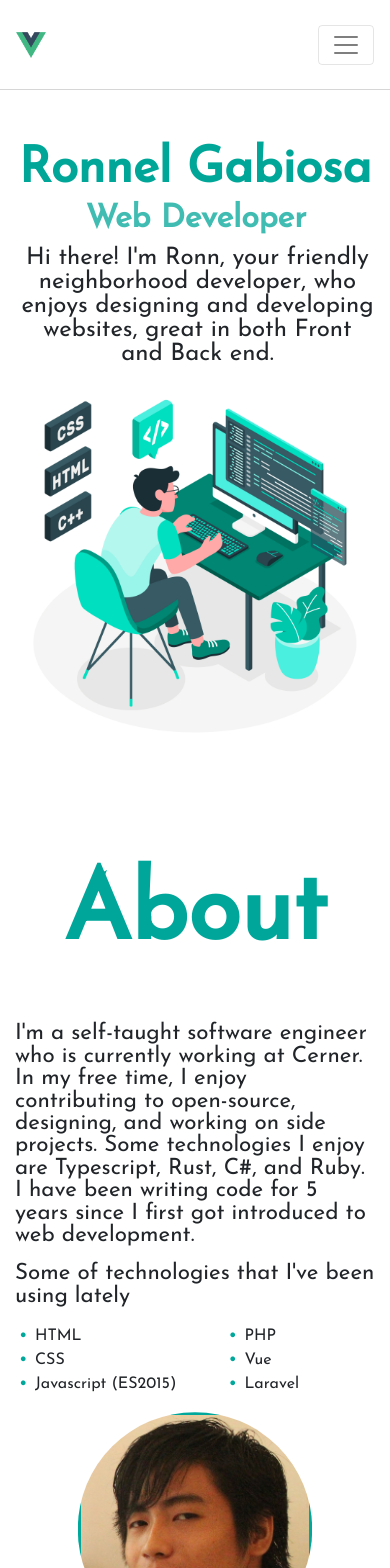
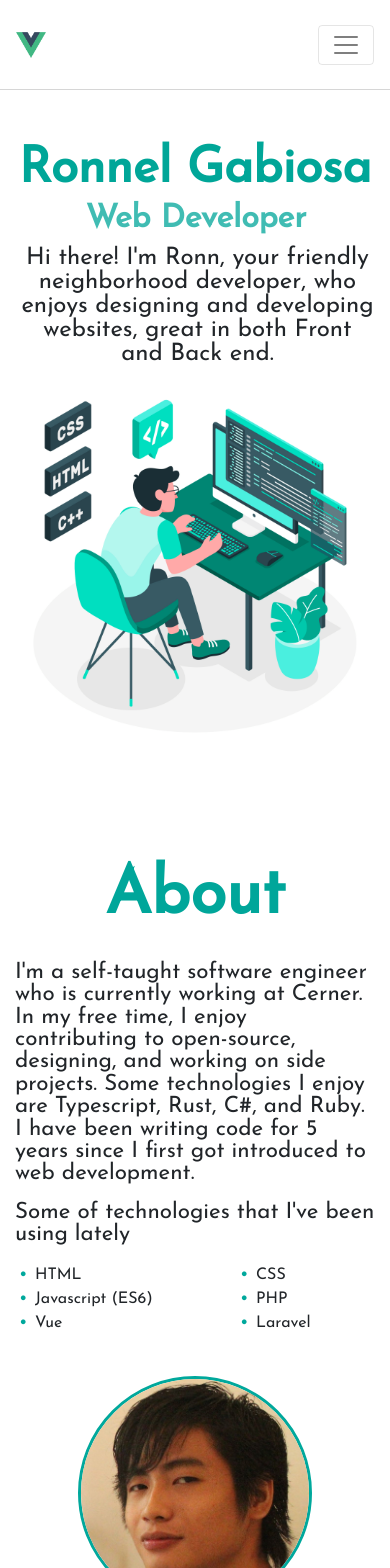
Before and after one commit to ronngb/portfolio, a Vue app: page / in a window 390 px wide. Shown: the top 1568 px of the page. Built offline with nearby package versions, Linux system fonts and the light colour scheme.

Commit message:
change the .skills class <ul> tag to grid and increase the heading og about section

```diff
--- a/src/components/About.vue
+++ b/src/components/About.vue
@@ -3,7 +3,7 @@
     <div class="content-wrapper">
       <h1>About</h1>
       <!-- TODO: place a margin or padding in div .row -->
-      <div class="row row-wrapper no-gutters ">
+      <div class="row row-wrapper no-gutters">
         <article class="col-md-6">
           <p>
             I'm a self-taught software engineer who is currently working at
@@ -14,12 +14,10 @@
           </p>
           <p>Some of technologies that I've been using lately</p>
           <section class="skills">
-            <ul class="mr-5">
+            <ul>
               <li>HTML</li>
               <li>CSS</li>
-              <li>Javascript (ES2015)</li>
-            </ul>
-            <ul>
+              <li>Javascript (ES6)</li>
               <li>PHP</li>
               <li>Vue</li>
               <li>Laravel</li>
@@ -52,9 +50,8 @@ export default {
 */
 
 .about h1 {
-  /*padding: 5.5rem 0 3rem;*/
   text-align: center;
-  font-size: 6rem;
+  font-size: 6.5rem;
   font-weight: 600;
   color: #00a69a;
 }
@@ -68,14 +65,14 @@ export default {
 }
 
 .skills ul {
+  display: grid;
+  list-style: none;
   font-family: 'Josefin Sans';
-  display: inline-block;
-  list-style: none;
+  grid-template-columns: repeat(2, 1fr);
   padding-inline-start: 20px;
 }
 
 .skills ul > li {
-  font-family: 'Josefin Sans';
   font-size: 1rem;
 }
 
@@ -91,12 +88,12 @@ export default {
 
 figure .profile-pic {
   display: block;
-  /*border-radius: 50%;*/
+  border-radius: 50%;
   height: 234.5px;
   width: 234.5px;
   margin: 0px auto;
   border: 3px solid #00a89c;
-  clip-path: circle(50% at 50% 50%);
+  /*clip-path: circle(50% at 50% 50%);*/
 }
 
 .row-wrapper {
@@ -104,15 +101,29 @@ figure .profile-pic {
 }
 
 @media (max-width: 768px) {
-  #header {
-    font-size: 4.5rem;
+  .about h1 {
+    text-align: center;
+    font-size: 4.1rem;
+    font-weight: 600;
+    color: #00a69a;
   }
 
   .about p {
-    font-size: 1.5rem;
-    font-weight: normal;
-    text-align: left;
+    font-size: 1.4rem;
+    text-align: center;
     line-height: 1;
+  }
+
+  .skills ul {
+    grid-template-columns: 65% 1fr;
+  }
+
+  figure .profile-pic {
+    margin: 25px auto;
+  }
+
+  .row-wrapper {
+    margin: 25px 0px;
   }
 }
 </style>
```
